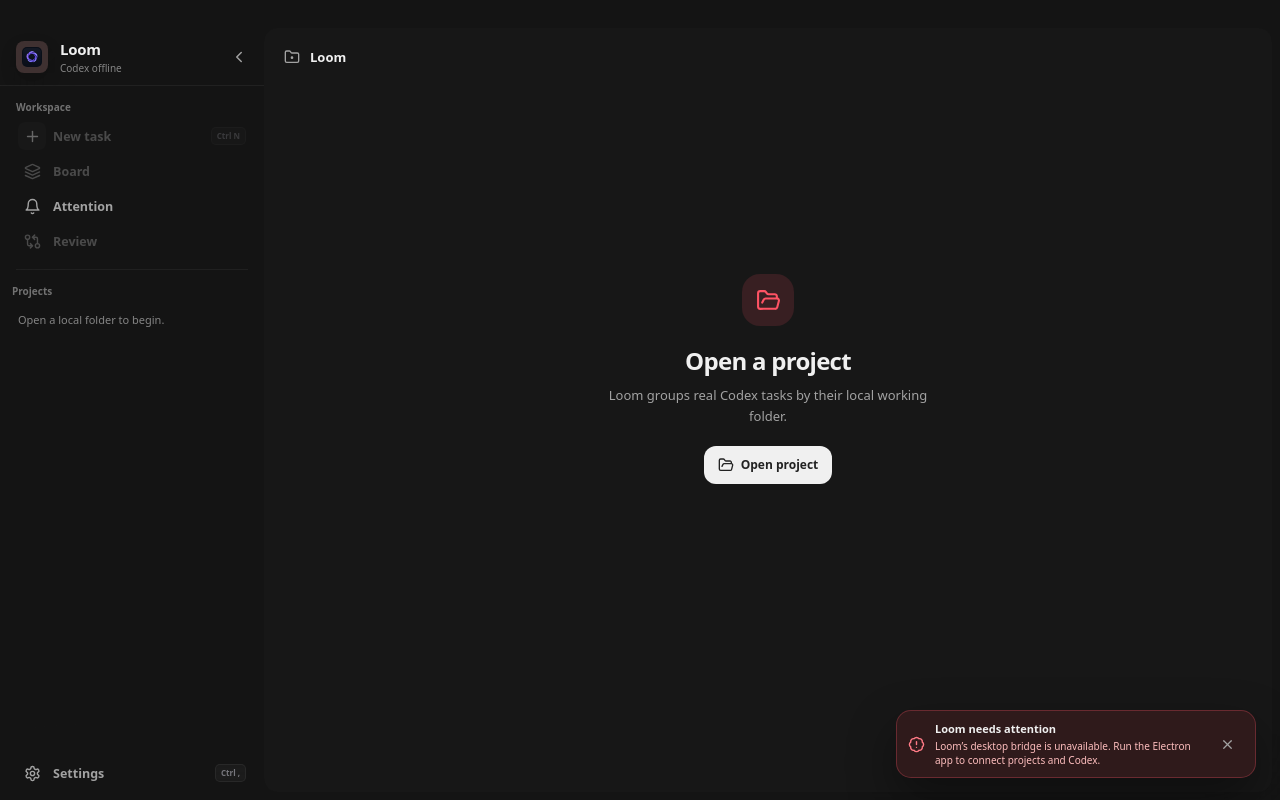
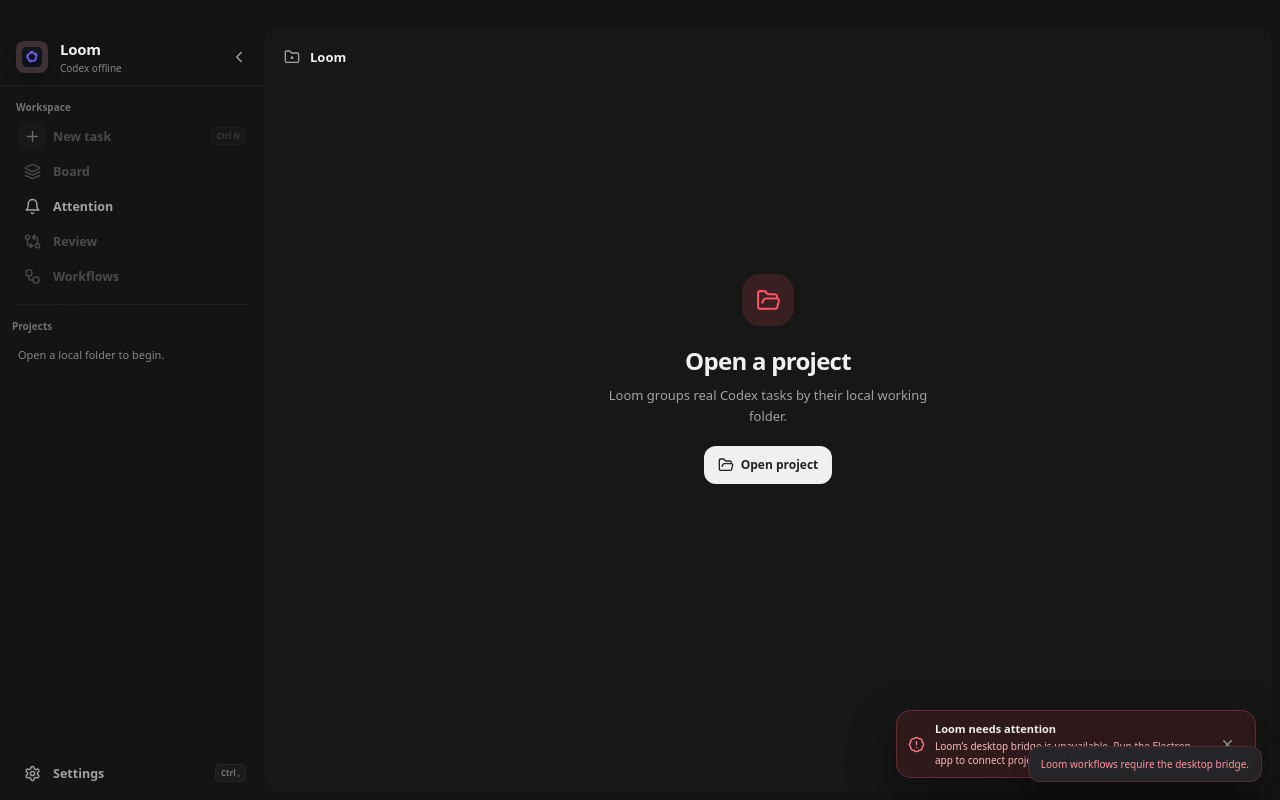
Before and after one commit to Blumenwagen/Pixice, a React (Vite) app: page / in a window 1280 px wide. Built offline with nearby package versions, Linux system fonts and the light colour scheme.

Commit message:
Mount the Loom workflow host

```diff
--- a/src/main.jsx
+++ b/src/main.jsx
@@ -1,6 +1,7 @@
 import React from "react";
 import { createRoot } from "react-dom/client";
 import { App } from "./App.jsx";
+import { WorkflowHost } from "./components/workflows/WorkflowHost.jsx";
 import "./styles.css";
 
 if (import.meta.env.DEV && new URLSearchParams(window.location.search).has("task-progress-preview")) {
@@ -10,6 +11,8 @@
 
 createRoot(document.getElementById("root")).render(
   <React.StrictMode>
-    <App />
+    <WorkflowHost>
+      <App />
+    </WorkflowHost>
   </React.StrictMode>,
 );
```
